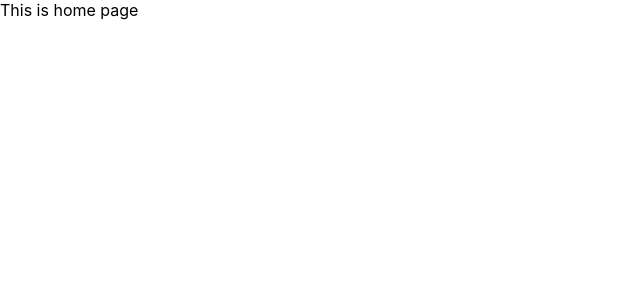
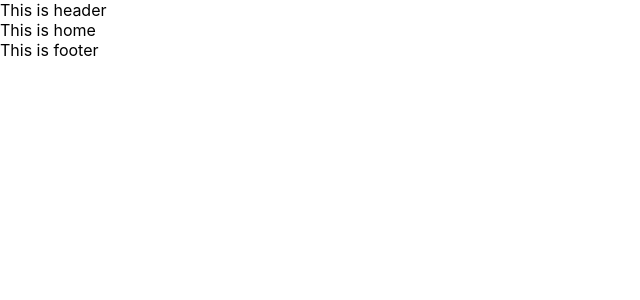
Before and after one commit to ShisuiMadara/PicoPerformance, a React (Create React App) app in the folder frontend/: page / in a window 1280 px wide. Shown: the top 300 px of the page, without its empty margins (0-640 px from the left). Built offline with nearby package versions, Linux system fonts and the light colour scheme.

Commit message:
added 404 page

```diff
--- a/frontend/package.json
+++ b/frontend/package.json
@@ -8,12 +8,14 @@
     "@fontsource/roboto": "^4.5.8",
     "@mui/icons-material": "^5.10.6",
     "@mui/material": "^5.10.8",
+    "@mui/styled-engine-sc": "^5.10.6",
     "@testing-library/jest-dom": "^5.16.5",
     "@testing-library/react": "^13.4.0",
     "@testing-library/user-event": "^13.5.0",
     "react": "^18.2.0",
     "react-dom": "^18.2.0",
     "react-scripts": "5.0.1",
+    "styled-components": "^5.3.6",
     "web-vitals": "^2.1.4"
   },
   "scripts": {
--- /dev/null
+++ b/frontend/src/App.js
@@ -0,0 +1,30 @@
+import React, {Component} from 'react';
+import {BrowserRouter, Routes, Route} from "react-router-dom";
+import Home from "./pages/home/home";
+import NoPage from "./pages/nopage/nopage";
+
+import './App.css';
+
+class App extends Component {
+  render(){
+    return (
+      <>
+      <BrowserRouter>
+      <Routes>
+        <Route path = '/'>
+          <Route index element={<Home />} />
+          <Route path='home' element={<Home />} />
+          <Route path='login' element={<Home />} />
+          <Route path='dashboard' element={<Home />} />
+          <Route path='*' element={<NoPage />} />
+        </Route>
+      </Routes>
+    </BrowserRouter>
+    </>
+
+    );
+  }
+
+}
+
+export default App;
--- /dev/null
+++ b/frontend/src/components/footer/footer.js
@@ -0,0 +1,13 @@
+import React from "react";
+
+import styles from "./footer.module.css";
+
+export default class Header extends React.Component {
+    render() {
+        return (
+            <div className={styles.container}>
+                This is footer
+            </div>
+        );
+    }
+}
--- /dev/null
+++ b/frontend/src/components/header/header.js
@@ -0,0 +1,13 @@
+import React from "react";
+
+import styles from "./header.module.css";
+
+export default class Header extends React.Component {
+    render() {
+        return (
+            <div className={styles.container}>
+                This is header
+            </div>
+        );
+    }
+}
--- a/frontend/src/index.js
+++ b/frontend/src/index.js
@@ -1,25 +1,13 @@
 import React from 'react';
 import ReactDOM from 'react-dom/client';
+import App from './App';
 import './index.css';
-import {BrowserRouter, Routes, Route} from "react-router-dom";
-import Home from "./pages/home/home";
-import NoPage from "./pages/nopage/nopage";
 import reportWebVitals from './reportWebVitals';
 
 const root = ReactDOM.createRoot(document.getElementById('root'));
 root.render(
   <React.StrictMode>
-    <BrowserRouter>
-      <Routes>
-        <Route path = '/'>
-          <Route index element={<Home />} />
-          <Route path='home' element={<Home />} />
-          <Route path='login' element={<Home />} />
-          <Route path='dashboard' element={<Home />} />
-          <Route path='*' element={<NoPage />} />
-        </Route>
-      </Routes>
-    </BrowserRouter>
+    <App />
   </React.StrictMode>
 );
 
--- a/frontend/src/pages/home/home.js
+++ b/frontend/src/pages/home/home.js
@@ -1,10 +1,18 @@
 import React from "react";
+import Footer from "../../components/footer/footer";
+import Header from "../../components/header/header";
+
+import styles from "./home.module.css";
 
 export default class Home extends React.Component {
     render() {
         return (
             <>
-                This is home page
+                <Header />
+                <div className={styles.container}>
+                    This is home
+                </div>
+                <Footer />
             </>
         );
     }
--- a/frontend/src/pages/nopage/nopage.js
+++ b/frontend/src/pages/nopage/nopage.js
@@ -1,11 +1,21 @@
 import React from "react";
+import Grid from "@mui/material/Grid";
+import styles from "./nopage.module.css";
+import logo from "../../icons/error-404.png";
 
 export default class NoPage extends React.Component {
     render() {
         return (
-            <>
-            Nothing here!!!
-            </>
+            <div style={{flexGrow: 1}}>
+            <Grid className={styles.nopageContainer} container spacing={5} style={{ display: 'flex' }} alignContent={"center"} alignItems={"center"}>
+                <Grid item xs={12} sm={6} textAlign={"right"}>
+                    <img src={logo} height = "200vh" width = "auto" alt = "404" />
+                </Grid>
+                <Grid className={styles.messageConatiner} item xs={12} sm={6} textAlign={"left"}>
+                    Oops, <br />page not found.
+                </Grid>
+            </Grid>
+            </div>
         );
     }
 }
--- a/frontend/src/pages/nopage/nopage.module.css
+++ b/frontend/src/pages/nopage/nopage.module.css
@@ -0,0 +1,12 @@
+.messageConatiner {
+    font-size: xx-large;
+    font-family: 'Courier New', Courier, monospace;
+}
+.nopageContainer {
+    position: fixed;
+    top: 0;
+    bottom: 0;
+    left: 0;
+    right: 0;
+    background-color: #ecf0f1;
+}
```
Also changed, not shown: frontend/src/App.css (added), frontend/src/components/footer/footer.module.css (added), frontend/src/components/header/header.module.css (added), frontend/src/icons/error-404.png (added), 1 other file (tests, documents, lock files or other folders).
